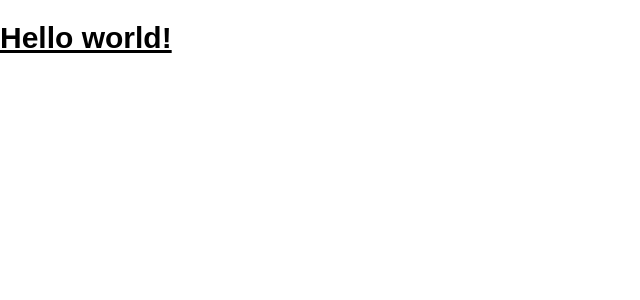
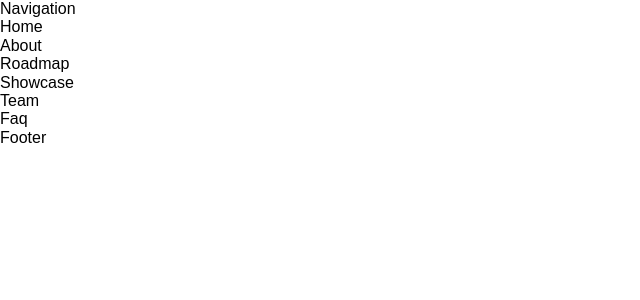
Before and after one commit to busrakk/single-page-app, a React (Create React App) app: page / in a window 1280 px wide. Shown: the top 300 px of the page, without its empty margins (0-640 px from the left). Built offline with nearby package versions, Linux system fonts and the light colour scheme.

Commit message:
create necessary files

```diff
--- a/src/App.js
+++ b/src/App.js
@@ -1,11 +1,27 @@
 import { ThemeProvider } from "styled-components";
 import { light } from "./styles/Themes";
+import Navigation from "./components/Navigation";
+import Footer from "./components/Footer";
+import Home from "./components/sections/Home";
+import About from "./components/sections/About";
+import Roadmap from "./components/sections/Roadmap";
+import Showcase from "./components/sections/Showcase";
+import Team from "./components/sections/Team";
+import Faq from "./components/sections/Faq";
+
 
 function App() {
   return (
     <>
       <ThemeProvider theme={light}>
-        <h1 className="text-3xl font-bold underline">Hello world!</h1>
+        <Navigation />
+        <Home />
+        <About />
+        <Roadmap />
+        <Showcase />
+        <Team />
+        <Faq />
+        <Footer />
       </ThemeProvider>
     </>
   );
--- /dev/null
+++ b/src/components/Footer.js
@@ -0,0 +1,9 @@
+import React from 'react'
+
+const Footer = () => {
+  return (
+    <div>Footer</div>
+  )
+}
+
+export default Footer
--- /dev/null
+++ b/src/components/Navigation.js
@@ -0,0 +1,9 @@
+import React from 'react'
+
+const Navigation = () => {
+  return (
+    <div>Navigation</div>
+  )
+}
+
+export default Navigation
--- /dev/null
+++ b/src/components/sections/About.js
@@ -0,0 +1,9 @@
+import React from 'react'
+
+const About = () => {
+  return (
+    <div>About</div>
+  )
+}
+
+export default About
--- /dev/null
+++ b/src/components/sections/Faq.js
@@ -0,0 +1,9 @@
+import React from 'react'
+
+const Faq = () => {
+  return (
+    <div>Faq</div>
+  )
+}
+
+export default Faq
--- /dev/null
+++ b/src/components/sections/Home.js
@@ -0,0 +1,9 @@
+import React from 'react'
+
+const Home = () => {
+  return (
+    <div>Home</div>
+  )
+}
+
+export default Home
--- /dev/null
+++ b/src/components/sections/Roadmap.js
@@ -0,0 +1,9 @@
+import React from 'react'
+
+const Roadmap = () => {
+  return (
+    <div>Roadmap</div>
+  )
+}
+
+export default Roadmap
--- /dev/null
+++ b/src/components/sections/Showcase.js
@@ -0,0 +1,9 @@
+import React from 'react'
+
+const Showcase = () => {
+  return (
+    <div>Showcase</div>
+  )
+}
+
+export default Showcase
--- /dev/null
+++ b/src/components/sections/Team.js
@@ -0,0 +1,9 @@
+import React from 'react'
+
+const Team = () => {
+  return (
+    <div>Team</div>
+  )
+}
+
+export default Team
```
